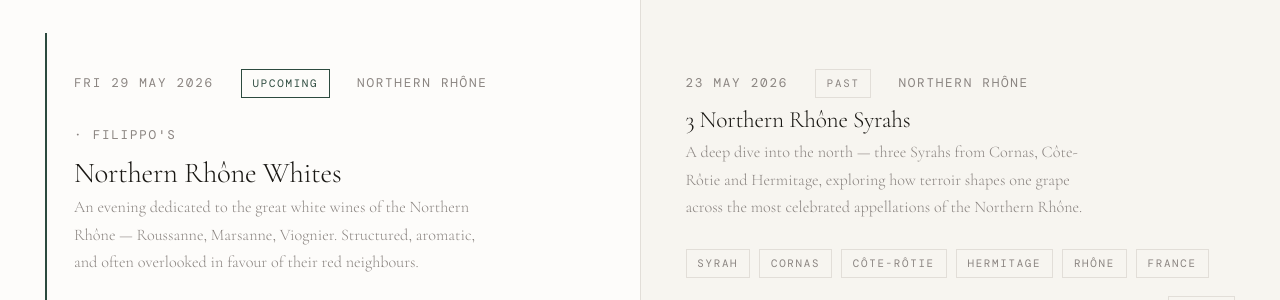
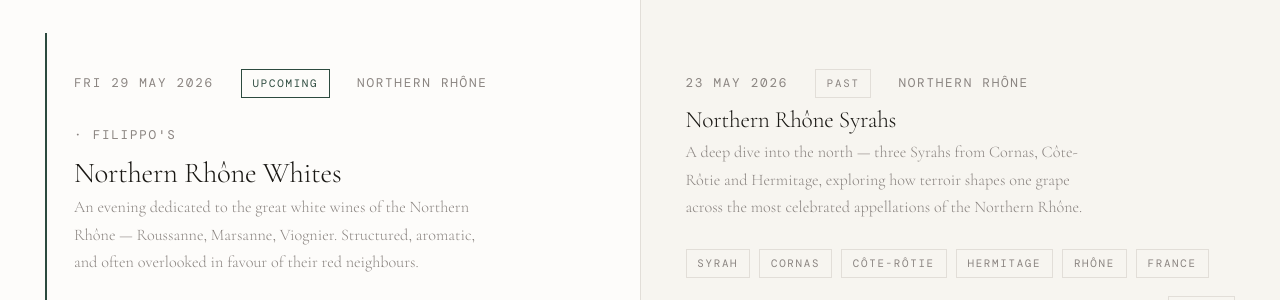
Before and after one commit to silviodirubbo/cellar, a Jekyll site: the page built from tastings/index.html, in a window 1280 px wide and 900 px high, scrolled down 521 px. Shown: the part 155-455 px from the top of the window. Built offline with Jekyll 4.4.1, drawn with Linux system fonts in a browser that asks for light colours; some web fonts are replaced.

Commit message:
Update title for Northern Rhône Syrahs tasting

```diff
--- a/_data/tastings.yml
+++ b/_data/tastings.yml
@@ -64,7 +64,7 @@
 # ── Past ──────────────────────────────────────────────────────
 
 - slug: northern-rhone-syrahs
-  title: "3 Northern Rhône Syrahs"
+  title: "Northern Rhône Syrahs"
   date: 2026-05-23
   region: "Northern Rhône"
   description: >
```
